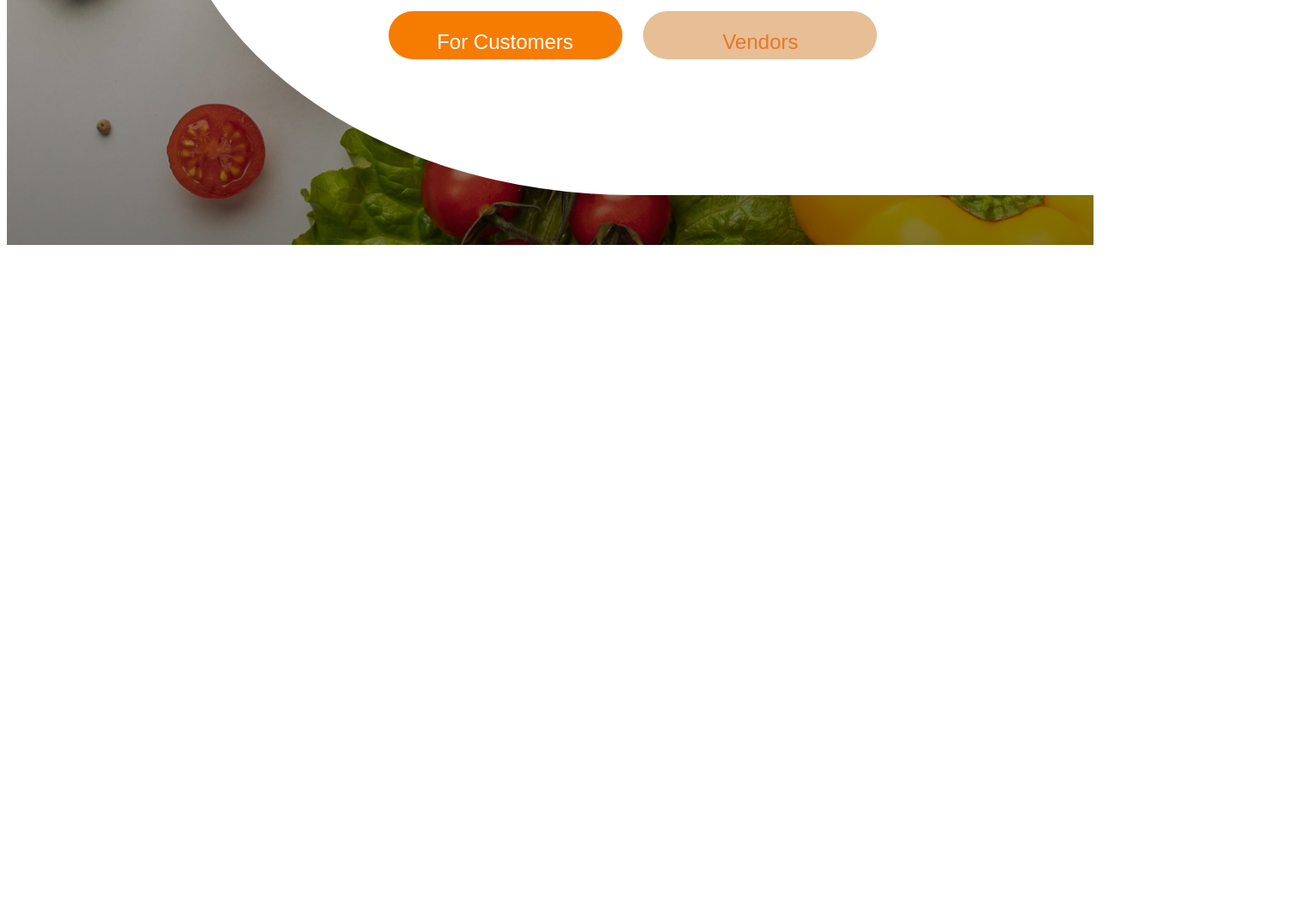
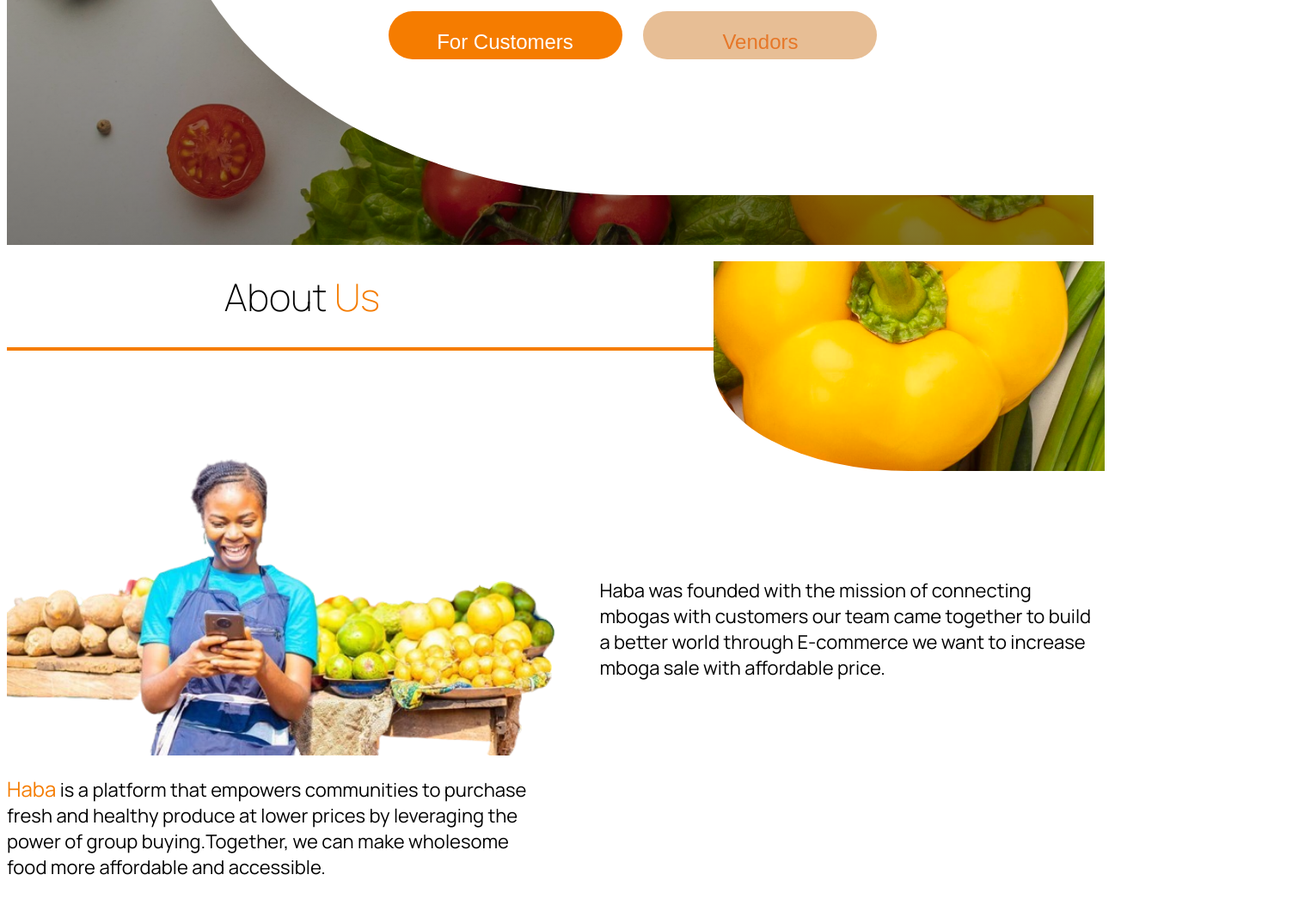
Before and after one commit to SemhalEstifanos/HabaHaba-Informational-Website, a plain HTML site: page index.html in a window 1280 px wide. Shown: the part 557-1603 px from the top of the page at 86% size, 1525 px wide, since content can reach past the window. Before the commit the page ends 850 px from the top, so only its background shows below. Drawn offline with Linux system fonts and the light colour scheme; a web font is replaced by a local one.

Commit message:
added about us

```diff
--- a/Style.css
+++ b/Style.css
@@ -1,6 +1,6 @@
 body {
     font-family: "Manrope";
-    /* overflow-x: hidden; */
+    overflow-x: hidden;
 
 }
 
@@ -107,6 +107,49 @@ nav a:hover {
 #vendors:hover {
     background-color: #1e4417;
     color: white;
+}
+
+.about_us{
+    transform: translate(0);
+    font-family: manrope;
+    font-size: 22px;
+    p{
+        width: 50%;
+    }
+}
+#about{
+    transform: translate(20%);
+    font-weight: lighter;
+}
+#us{
+    color: #F57C00;
+}
+#line{
+    border: solid #F57C00 2px;
+}
+#hb{
+    color: #F57C00;
+    font-size: 24px;
+}
+.mama{
+    display: flex;
+      width: 100%;
+      position: relative;
+      margin-top: 0%;
+
+}
+.mama p{
+    margin-top: 20%;
+}
+#mamamboga{
+    width: 60%;
+}
+#img{
+    position: absolute;
+    width: 36%;
+    left: 65%;
+    border-radius: 0% 0% 0% 50%;
+    top: -25%;
 }
 @media only screen and (width:320px) {
     .home-bg {
@@ -269,6 +312,24 @@ nav a:hover {
     .home-content nav {
         font-size: 1rem;
         margin-top: 5%;
+    }
+}
+@media only screen and (max-width: 600px) {
+    .about_us{
+        font-size: 2 rem;
+        h1{
+            transform: translate(4px);
+        }
+        p{
+            width:100% ;
+        }
+    }
+    .mama{
+        display: grid;
+
+    }
+    #mamamboga{
+        width: 100%;
     }
 }
 
--- a/index.html
+++ b/index.html
@@ -41,6 +41,20 @@
         <button id="vendors"> Vendors</button>
     </div>
 
+    <div class="about_us">
+        <h1 id="about">About <span id="us">Us</span></h1>
+        <hr id="line">
+        <div class="mama">
+            <img src="Images/mamamboga.png" alt="" id="mamamboga">
+            <img id="img" src="Images/top-view-assortment-vegetables-paper-bag (1).jpg" >
+            <p>Haba was founded with the mission of connecting mbogas with customers our team came together to build a
+                better world through E-commerce we want to increase mboga sale with affordable price.</p>
+        </div>
+        <p><span id="hb">Haba</span> is a platform that empowers communities to purchase fresh and healthy produce at
+            lower prices by leveraging the power of group buying.Together, we can make wholesome food more affordable
+            and accessible.</p>
+    </div>
+
 </body>
 
 </html>
```
